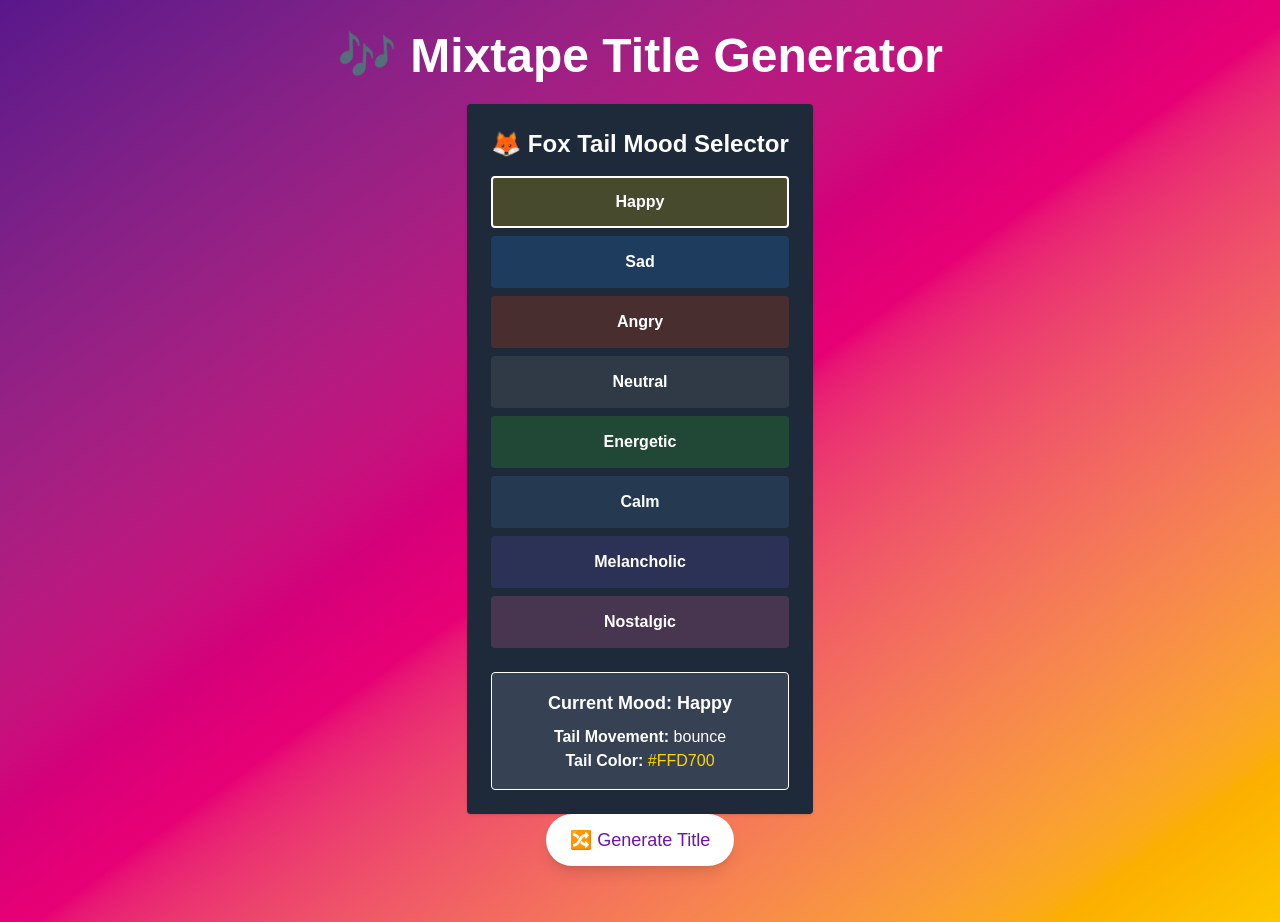
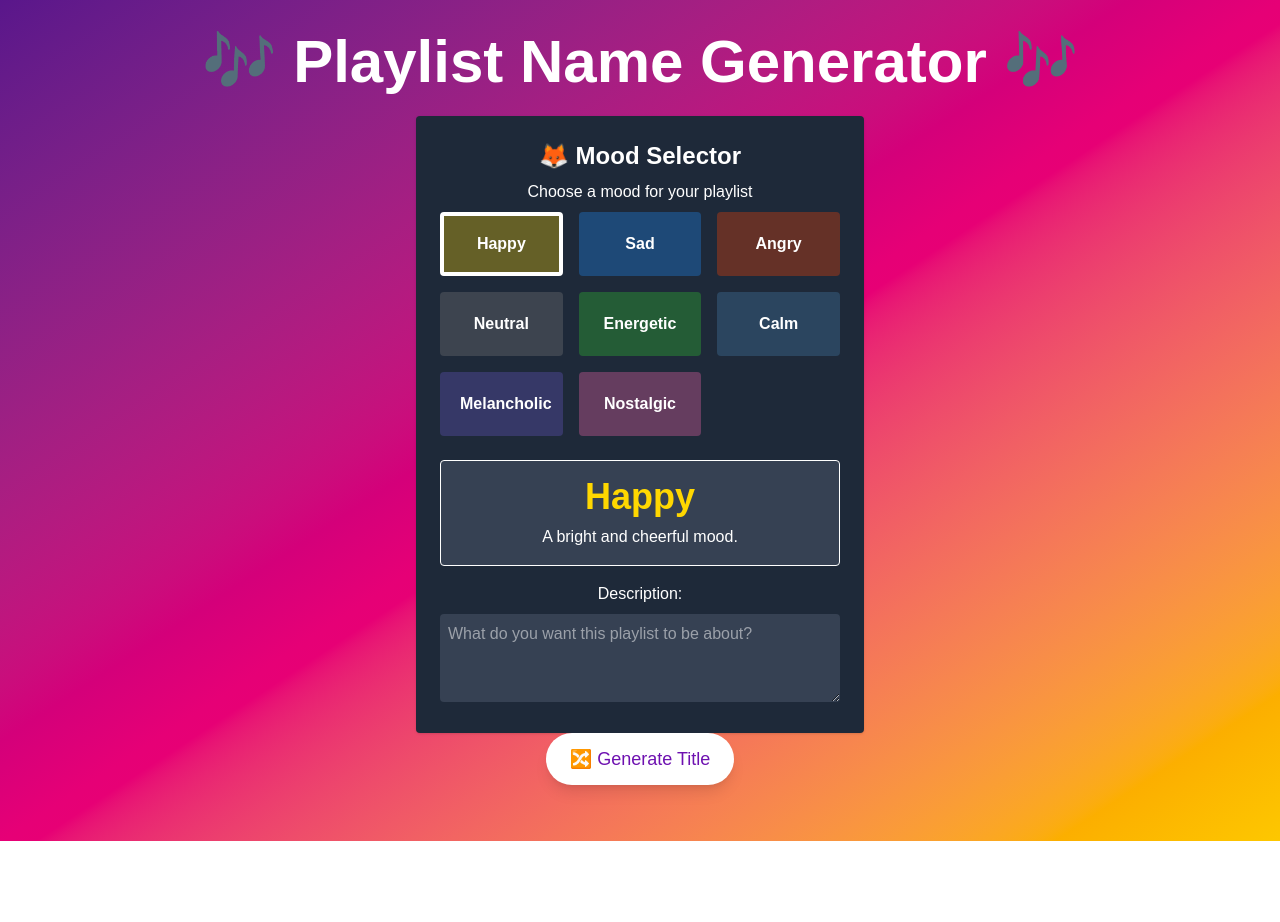
Before and after one commit to KaiyaFox/MixTape-Generator, a Next.js app: page / in a window 1280 px wide. Both pictures are taken after a click on the item "Happy". After the commit the page ends 841 px from the top, so only its background shows below. Built offline with nearby package versions, Linux system fonts and the light colour scheme; no server answers.

Commit message:
added api backend

```diff
--- a/src/app/MoodSelector.tsx
+++ b/src/app/MoodSelector.tsx
@@ -3,38 +3,43 @@ import { useState } from "react";
 interface MoodState {
     mood: "Happy" | "Sad" | "Angry" | "Neutral" | "Energetic" | "Calm" | "Melancholic" | "Nostalgic";
     movement: string;
+    description: string;
     color: string;
 }
 
 const moodStates: MoodState[] = [
-    { mood: "Happy", movement: "bounce", color: "#FFD700" },
-    { mood: "Sad", movement: "sway", color: "#1E90FF" },
-    { mood: "Angry", movement: "shake", color: "#FF4500" },
-    { mood: "Neutral", movement: "still", color: "#808080" },
-    { mood: "Energetic", movement: "jump", color: "#32CD32" },
-    { mood: "Calm", movement: "flow", color: "#4682B4" },
-    { mood: "Melancholic", movement: "drift", color: "#6A5ACD" },
-    { mood: "Nostalgic", movement: "glide", color: "#FF69B4" },
+    { mood: "Happy", movement: "bounce", color: "#FFD700", description: "A bright and cheerful mood." },
+    { mood: "Sad", movement: "sway", color: "#1E90FF", description: "A blue and melancholic mood." },
+    { mood: "Angry", movement: "shake", color: "#FF4500", description: "A fiery and intense mood." },
+    { mood: "Neutral", movement: "still", color: "#808080", description: "A calm and balanced mood." },
+    { mood: "Energetic", movement: "jump", color: "#32CD32", description: "A lively and upbeat mood." },
+    { mood: "Calm", movement: "flow", color: "#4682B4", description: "A relaxing and chill vibe" },
+    { mood: "Melancholic", movement: "drift", color: "#6A5ACD", description: "A deep and reflective mood." },
+    { mood: "Nostalgic", movement: "glide", color: "#FF69B4", description: "A wistful and reflective mood." },
 ];
 
 export default function MoodSelector() {
     const [selectedMood, setSelectedMood] = useState<MoodState | null>(null);
+    const [description, setDescription] = useState<string>("");
+    const [genre, setGenre] = useState<string>([""]);
 
     return (
+        <>
         <div className="p-6 max-w-md mx-auto bg-gray-800 text-white rounded shadow">
-            <h2 className="text-2xl font-bold mb-4 text-center">🦊 Fox Tail Mood Selector</h2>
+            <h2 className="text-2xl font-bold mb-2 text-center">🦊 Mood Selector</h2>
+            <p className="mb-2">Choose a mood for your playlist</p>
 
-            <ul className="space-y-2">
+            <ul className="grid grid-cols-3 gap-4">
                 {moodStates.map((state) => (
                     <li
                         key={state.mood}
                         onClick={() => setSelectedMood(state)}
-                        className={`p-3 rounded cursor-pointer transition-all border-2 ${
+                        className={`p-4 rounded cursor-pointer transition-all border-4 ${
                             selectedMood?.mood === state.mood
                                 ? "border-white bg-opacity-20 bg-white"
                                 : "border-transparent hover:border-white"
                         }`}
-                        style={{ backgroundColor: state.color + "30" }} // semi-transparent bg
+                        style={{ backgroundColor: state.color + "50" }}
                     >
                         <strong>{state.mood}</strong>
                     </li>
@@ -43,14 +48,29 @@ export default function MoodSelector() {
 
             {selectedMood && (
                 <div className="mt-6 p-4 border rounded bg-gray-700">
-                    <h3 className="text-lg font-semibold mb-2">Current Mood: {selectedMood.mood}</h3>
-                    <p><strong>Tail Movement:</strong> {selectedMood.movement}</p>
-                    <p>
-                        <strong>Tail Color:</strong>{" "}
-                        <span style={{ color: selectedMood.color }}>{selectedMood.color}</span>
-                    </p>
+                    <h3
+                        className="text-4xl font-semibold mb-2"
+                        style={{ color: selectedMood.color }}
+                    >
+                        {selectedMood.mood}
+                    </h3>
+                    <p>{selectedMood.description}</p>
                 </div>
             )}
+            <div className="mt-4">
+                <label htmlFor="description" className="block mb-2">
+                    Description:
+                </label>
+                <textarea
+                    id="description"
+                    value={description}
+                    onChange={(e) => setDescription(e.target.value)}
+                    className="w-full p-2 rounded bg-gray-700 text-white"
+                    rows={3}
+                    placeholder="What do you want this playlist to be about?"
+                />
+            </div>
         </div>
+            </>
     );
 }
--- /dev/null
+++ b/src/app/api/generate/route.tsx
@@ -0,0 +1,36 @@
+import {NextResponse, NextRequest} from "next/server";
+import OpenAI from "openai";
+
+
+const openai = new OpenAI({
+    apiKey: process.env.DEEPSEEK_API_KEY,
+    baseURL: process.env.DEEPSEEK_URL,
+});
+
+export async function POST(req: NextRequest) {
+    try {
+        const { mood, genre, description } = await req.json();
+
+        if (!mood || !genre || !description) {
+            return NextResponse.json({ error: "Missing parameters"}, { status: 400});
+        }
+
+        const completion = await openai.chat.completions.create({
+            messages: [
+                {
+                    role: 'system',
+                    content: `You are a mixtape title generator. You generate a title based on a ${mood} mood. A description of: ${description}, and a musical style of ${genre}. Only generate the title. Do not include quotes or any text formatting.`,
+                }],
+            model: "deepseek-chat",
+            max_tokens: 15,
+            temperature: 1.5,
+        });
+
+        const title = completion.choices[0].message.content?.trim();
+        return NextResponse.json({ title })
+
+    } catch (error) {
+        console.error("Error generating mixtape title:", error);
+    }
+    return NextResponse.json({ error: "Internal server error"}, {status: 500})
+}
--- a/src/app/page.tsx
+++ b/src/app/page.tsx
@@ -1,45 +1,33 @@
 'use client';
 
 import MoodSelector from "@/app/MoodSelector";
-import OpenAI from "openai";
 import { useState } from 'react';
 
-const openai = new OpenAI({
-    apiKey: process.env.NEXT_PUBLIC_DEEPSEEK_API_KEY,
-    baseURL: process.env.NEXT_PUBLIC_DEEPSEEK_URL,
-    dangerouslyAllowBrowser: true,
-});
 
-const userMood = "Horny";
-const userGenre = "Trance";
-const userDescription = "Knowing i was queer";
 
 export default function Home() {
     const [mixtapeTitle, setMixtapeTitle] = useState<string | null>(null);
     const [copied, setCopied] = useState(false);
     const [loading, setLoading] = useState(false);
-    const [userMood, setUserMood] = useState("Nutural");
+    const [userMood, setUserMood] = useState("");
+    const [userGenre, setUserGenre] = useState("");
+    const [userDescription, setUserDescription] = useState("");
 
     async function generateMixtapeTitle() {
         setLoading(true);
-        try {
-            const completion = await openai.chat.completions.create({
-                messages: [{
-                    role: 'system',
-                    content: `You are a mixtape title generator. You generate a title based on a ${userMood} mood. A description of: ${userDescription}, and a musical style of ${userGenre}. Only generate the title. Do not include quotes or any text formatting.`,
-                }],
-                model: "deepseek-chat",
-                max_tokens: 15,
-                temperature: 1.5,
-            });
+        const res = await fetch('/api/generate', {
+            method: 'POST',
+            headers: { 'Content-Type': 'application/json' },
+            body: JSON.stringify({
+                mood: userMood,
+                genre: userGenre,
+                description: userDescription, // Prompt like.
+            }),
+        });
 
-            const title = completion.choices[0].message.content?.trim();
-            setMixtapeTitle(title || "Untitled Mixtape");
-        } catch (error) {
-            console.error("Error generating mixtape title:", error);
-        } finally {
-            setLoading(false); // Re-enable the button
-        }
+        const data = await res.json();
+        console.log('Mixtape Title:', data.title);
+
     }
 
     const handleCopy = () => {
@@ -52,7 +40,7 @@ export default function Home() {
 
     return (
         <main className="flex flex-col items-center justify-center min-h-screen p-8 bg-gradient-to-br from-purple-900 via-pink-600 to-yellow-400 text-white text-center">
-            <h1 className="text-5xl font-extrabold mb-6">🎶 Mixtape Title Generator</h1>
+            <h1 className="text-6xl font-extrabold mb-6">🎶 Playlist Name Generator 🎶</h1>
             {/*Lift state up from mood*/}
             <MoodSelector mood={userMood} onMoodChange={setUserMood} />
 
```
